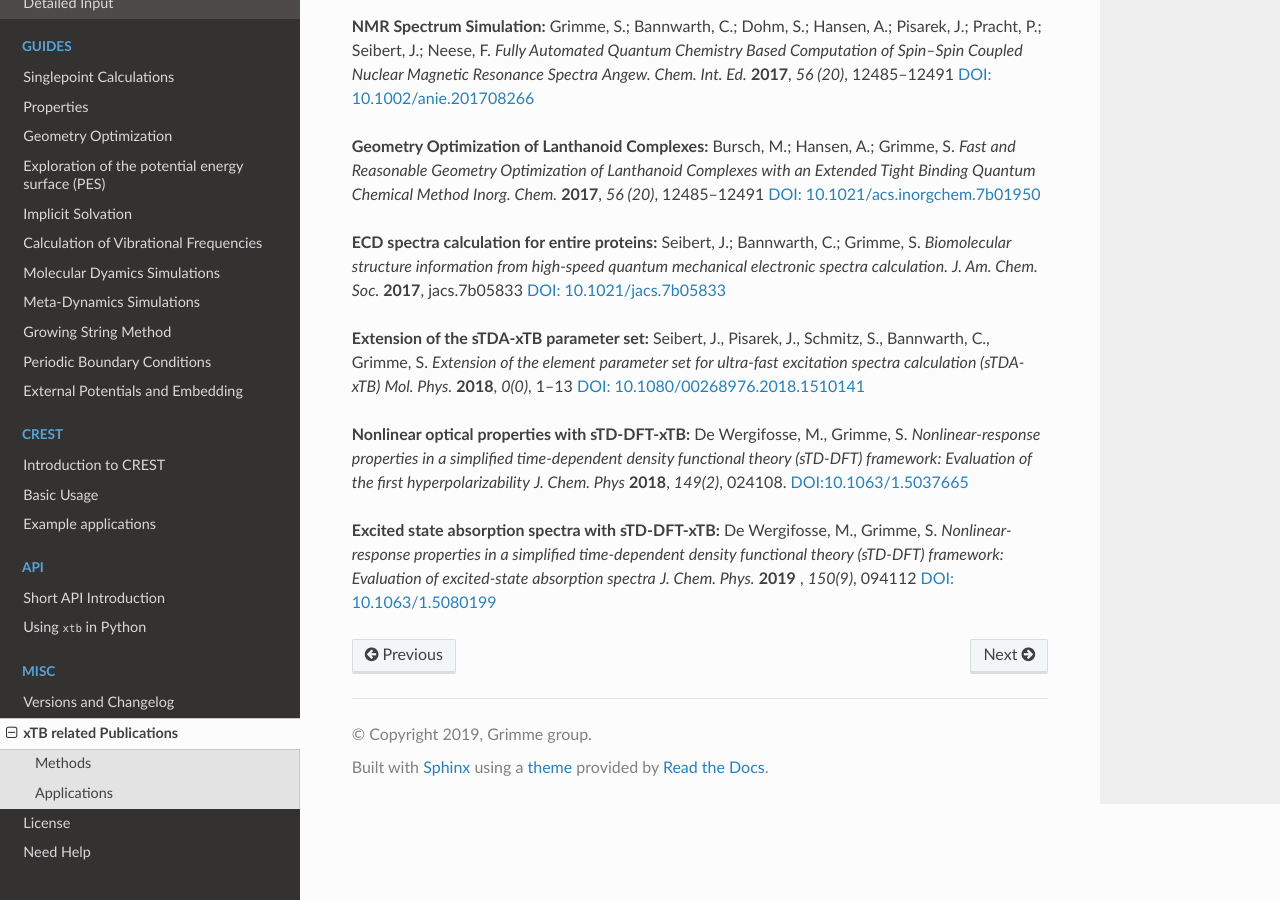
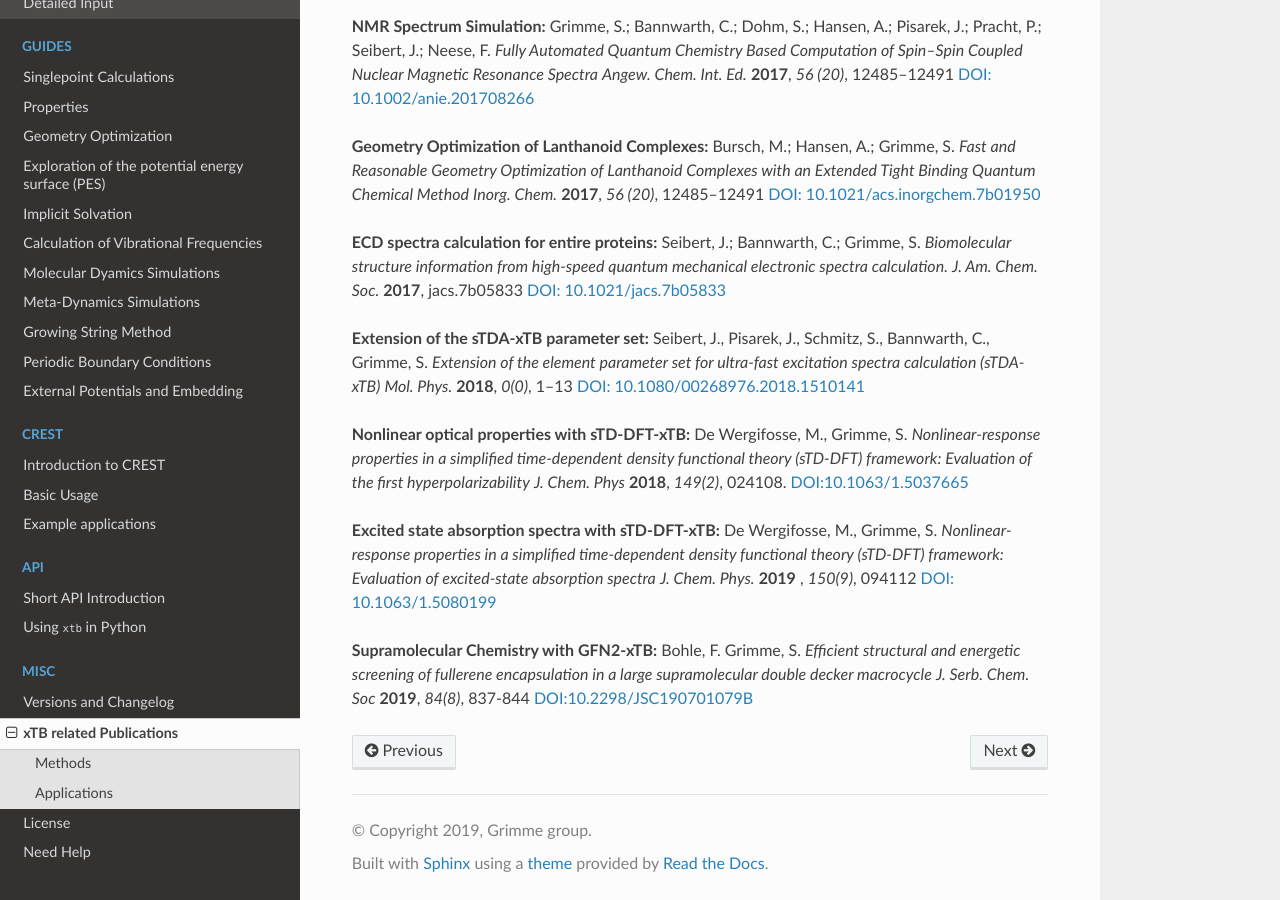
Before and after one commit to grimme-lab/xtb_docs, a Sphinx documentation site: the page built from source/xtbrelatedrefs.rst, in a window 1280 px wide and 900 px high, scrolled down 1037 px. Built offline with Sphinx 7.4.7 and the Read the Docs theme 2.0.0, drawn with Linux system fonts in a browser that asks for light colours.

Commit message:
added double decker paper

```diff
--- a/source/xtbrelatedrefs.rst
+++ b/source/xtbrelatedrefs.rst
@@ -56,3 +56,6 @@
 **Nonlinear optical properties with sTD-DFT-xTB:** De Wergifosse, M., Grimme, S.  *Nonlinear-response properties in a simplified time-dependent density functional theory (sTD-DFT) framework: Evaluation of the first hyperpolarizability* *J. Chem. Phys* **2018**, *149(2)*, 024108. `DOI:10.1063/1.5037665 <https://doi.org/10.1063/1.5037665>`_
 
 **Excited state absorption spectra with sTD-DFT-xTB:** De Wergifosse, M., Grimme, S. *Nonlinear-response properties in a simplified time-dependent density functional theory (sTD-DFT) framework: Evaluation of excited-state absorption spectra* *J. Chem. Phys.* **2019** , *150(9)*,  094112 `DOI: 10.1063/1.5080199  <https://doi.org/10.1063/1.5080199>`_
+
+**Supramolecular Chemistry with GFN2-xTB:** Bohle, F. Grimme, S. *Efficient structural and energetic screening of fullerene
+encapsulation in a large supramolecular double decker macrocycle* *J. Serb. Chem. Soc* **2019**, *84(8)*, 837-844 `DOI:10.2298/JSC190701079B <https://doi.org/10.2298/JSC190701079B>`_
```
